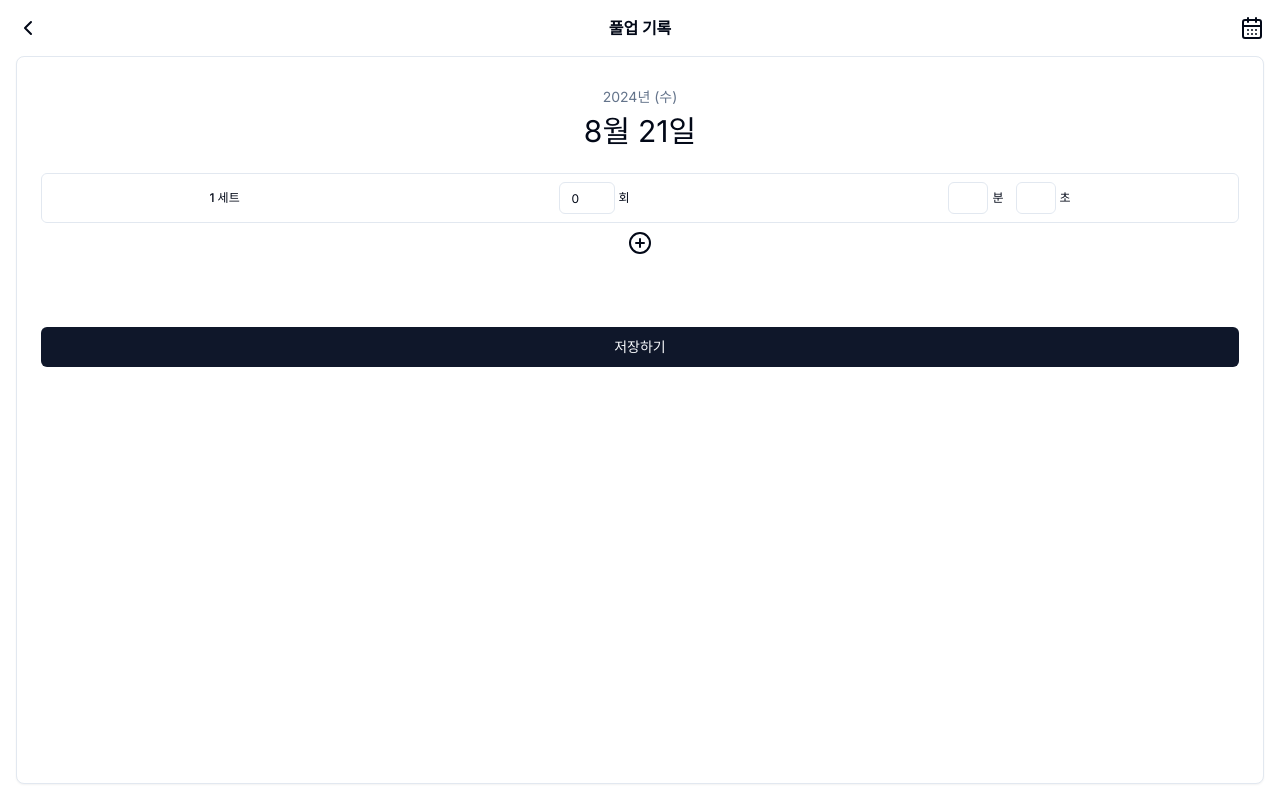
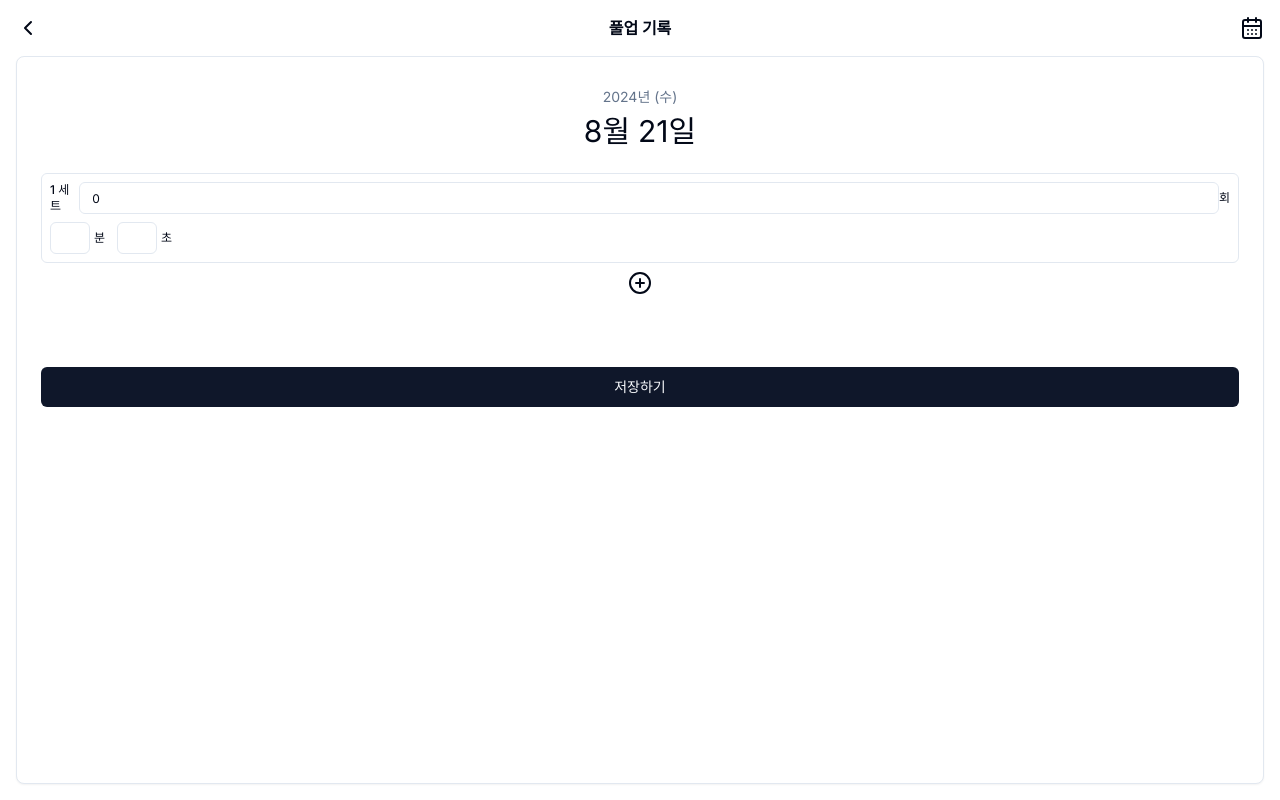
Before and after one commit to LeeKwang-min/pullog, a Next.js app: page /log in a window 1280 px wide. Built offline with nearby package versions, Linux system fonts and the light colour scheme.

Commit message:
[수정] log 페이지 스타일 수정

```diff
--- a/src/app/log/page.tsx
+++ b/src/app/log/page.tsx
@@ -70,26 +70,28 @@ function Log() {
               return (
                 <div
                   key={idx}
-                  className="w-full flex items-center border py-2 px-2 justify-around rounded-md"
+                  className="flex flex-col gap-2 w-full border py-2 px-2 rounded-md"
                 >
-                  <Label htmlFor={`${set}set`} className="text-xs">
-                    {set} 세트
-                  </Label>
-                  <div className="flex items-center col-span-2 gap-1">
+                  <div className="flex items-center">
+                    <Label htmlFor={`${set}set`} className="text-xs">
+                      {set} 세트
+                    </Label>
                     <Input
                       id={`${set}set`}
                       value={count}
-                      className="w-14 h-8 text-xs"
+                      onChange={(e) => console.log(e)}
+                      className="h-8 text-xs grow"
                     />
                     <Label htmlFor={`${set}set`} className="text-xs">
                       회
                     </Label>
                   </div>
 
-                  <div className="flex items-center col-span-2">
+                  <div className="flex items-center">
                     <Input
                       id={`${set}setMinute`}
                       value={time?.minute}
+                      onChange={(e) => console.log(e)}
                       className="w-10 h-8 mr-1 text-xs"
                     />
                     <Label htmlFor={`${set}setMinute`} className="mr-3 text-xs">
@@ -99,6 +101,7 @@ function Log() {
                     <Input
                       id={`${set}setSec`}
                       value={time?.second}
+                      onChange={(e) => console.log(e)}
                       className="w-10 h-8 mr-1 text-xs"
                     />
                     <Label htmlFor={`${set}setSec`} className="text-xs">
```
